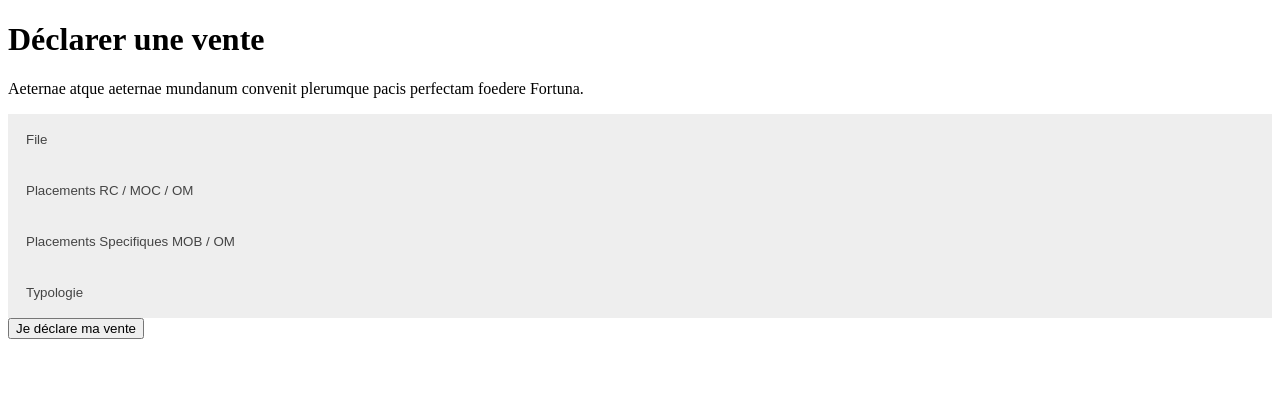
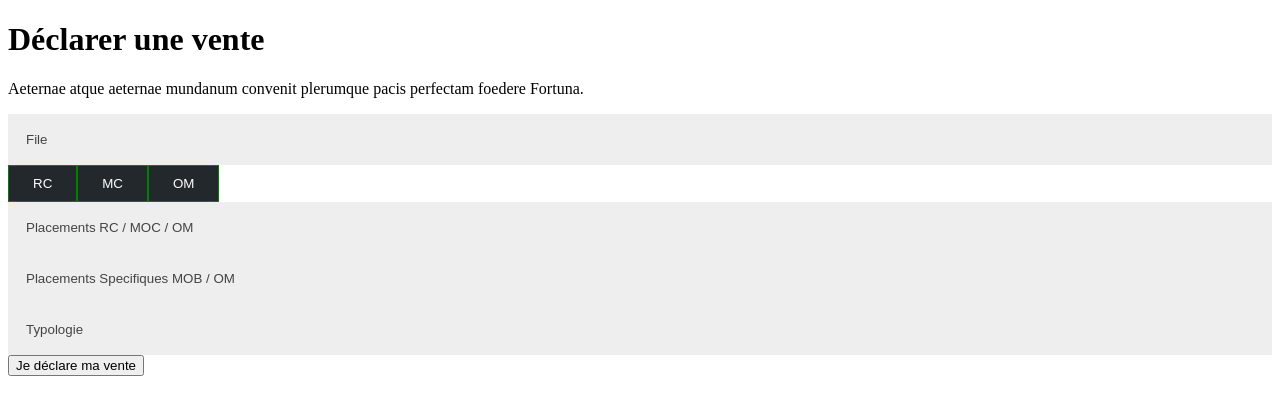
Before and after one commit to Hamadi88/stage, a PHP site: page / in a window 1280 px wide. Shown: the top 415 px of the page. Run offline with PHP 8.4, Linux system fonts and the light colour scheme.

Commit message:
modification

```diff
--- a/index.php
+++ b/index.php
@@ -19,32 +19,29 @@
     </div>
 
     <button class="accordion">File</button>
-    <div class="file">
         <div class="file">
                   <button>RC</button>
                   <button>MC</button>
                   <button>OM</button>
+
         </div>
-    </div>
 
     <button class="accordion">Placements RC / MOC / OM</button>
-    <div class="PlacRC">
-        <div>
+        <div class="PlacRC">
             <input type="checkbox" name="RC" id="RC">RC</input>
             <input type="checkbox" name="MOC" id="MOC">MOC</input>
             <input type="checkbox" name="OM" id="OM">OM</input>
         </div>
-    </div>
 
 
     <button class="accordion">Placements Specifiques MOB / OM</button>
     <div class="PlacSpec">
-        <div>
+
             <input type="checkbox" name="SDC" id="SDC">SDC</input>
             <input type="checkbox" name="ASU" id="ASU">ASU</input>
             <input type="checkbox" name="OVERTE" id="OVERTE">OVERTE</input>
             <input type="checkbox" name="GAZ" id="GAZ">GAZ</input>
-        </div>
+
     </div>
 
 
--- a/style.css
+++ b/style.css
@@ -10,16 +10,20 @@
     transition: 0.4s;
 }
 
-.active, .accordion:hover {
-    background-color: #ccc;
+.file button{
+  background-color : #23282d;
+  border: 1px solid green;
+  color: white;
+  padding: 10px 24px;
+  cursor: pointer;
+  float: left;
+
 }
 
-.file{
-    padding: 0 15px;
-    background-color: white;
-    display: none;
-    overflow: hidden;
+ .accordion:hover {
+    background-color: red;
 }
+
 
 .PlacRC {
     padding: 0 15px;
```
